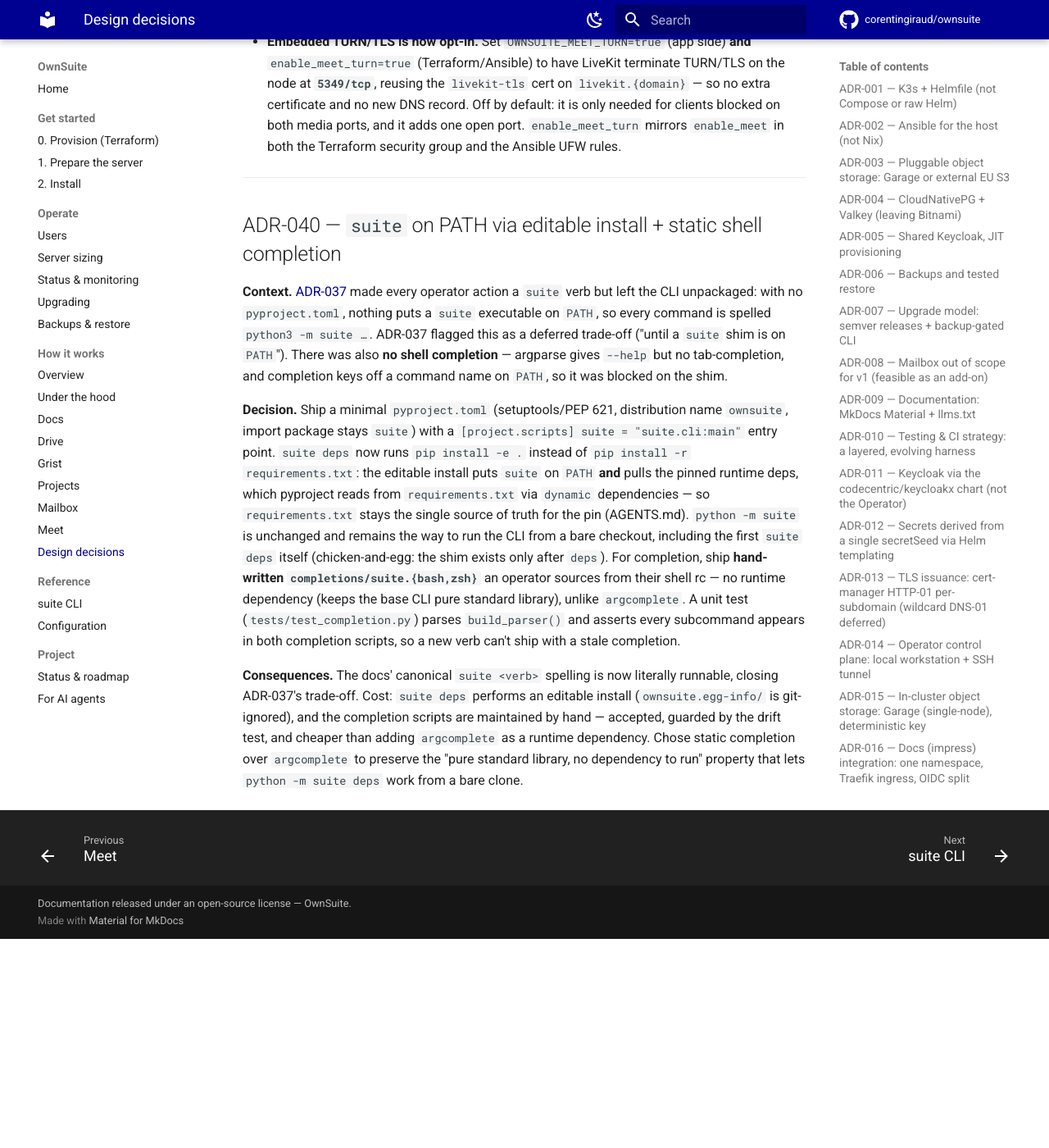
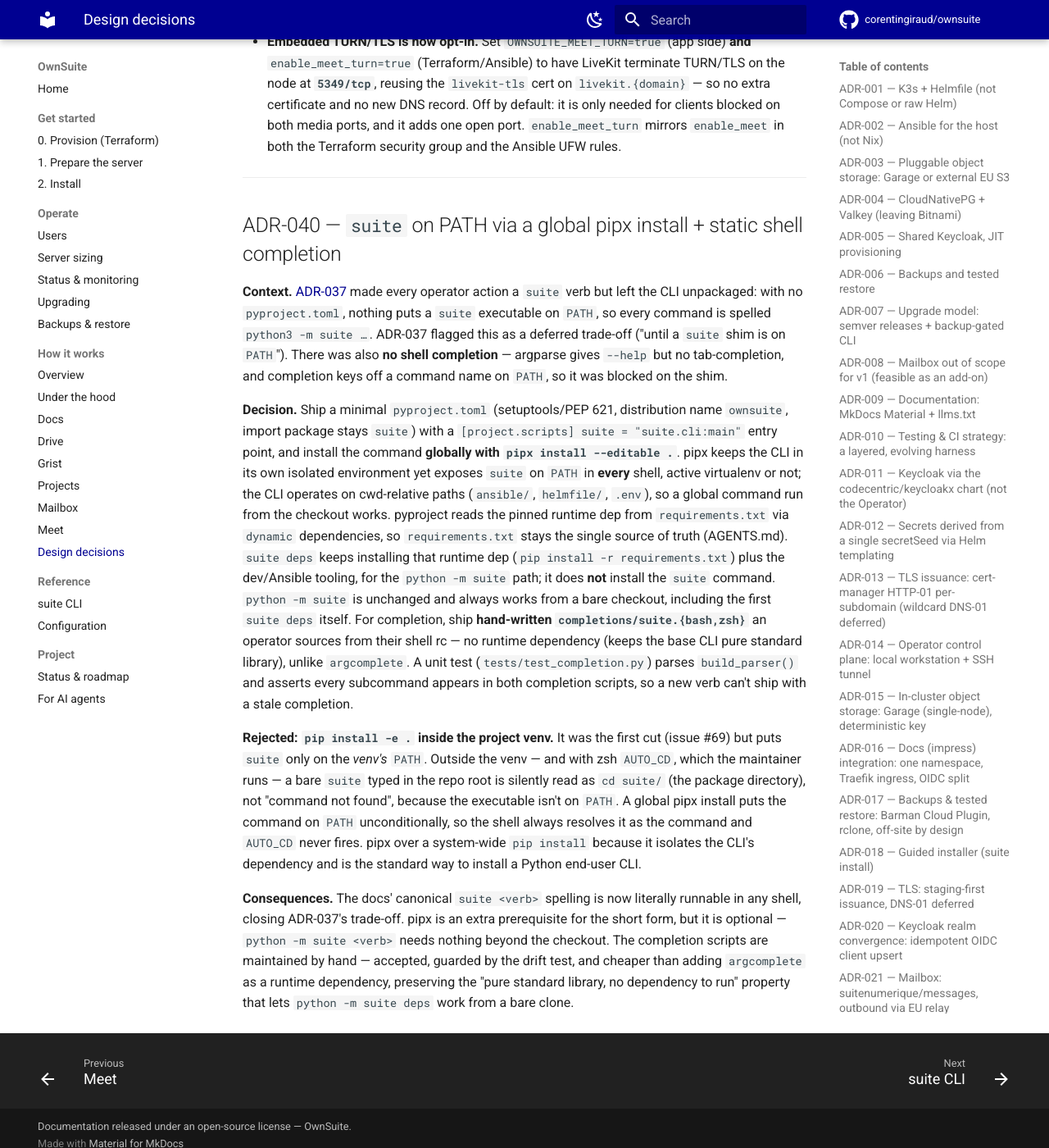
Before and after one commit to corentingiraud/ownsuite, an MkDocs documentation site: the page built from docs/understand/decisions.md, in a window 1280 px wide and 1400 px high, scrolled down 35781 px. Shown: the whole window at 82% size. Built offline with MkDocs 1.6.1 and Material for MkDocs 9.7.7, drawn with Linux system fonts in a browser that asks for light colours; comment, search, counter and statistics services are not loaded; before the commit the page ends 36926 px from its top, so only the background shows below that.

Commit message:
fix(cli): install suite globally via pipx, not editable into the venv (#70)
The editable install `suite deps` did (#69) put `suite` only on the
project venv's PATH. In any shell where the venv isn't active — and with
zsh AUTO_CD — a bare `suite` in the repo root is silently read as
`cd suite/` (the package directory) instead of running the command.

Install the command globally with `pipx install --editable .`: pipx keeps
the CLI isolated yet on PATH in every shell, so the shell always resolves
`suite` as the command and AUTO_CD never fires. The CLI is cwd-relative,
so a global command run from the checkout works. `suite deps` goes back to
installing just the runtime dep + tooling for the `python -m suite` path;
`python -m suite` still works from a bare checkout and never hits AUTO_CD.

Docs, Makefile and ADR-040 updated (pipx decision + AUTO_CD rationale, and
the venv editable approach recorded as rejected). pyproject and the static
completions are unchanged.

```diff
--- a/docs/understand/decisions.md
+++ b/docs/understand/decisions.md
@@ -1360,7 +1360,7 @@
 the entrypoint, Ansible/helmfile/kubectl are the tools it drives, and `make` stops being part of the
 operator's mental model. **Trade-off:** the headline commands grow one token longer
 (`make bootstrap` → `python3 -m suite bootstrap`) until a `suite` shim is on `PATH` — now
-resolved by [ADR-040](#adr-040-suite-on-path-via-editable-install-static-shell-completion). CI is
+resolved by [ADR-040](#adr-040-suite-on-path-via-a-global-pipx-install-static-shell-completion). CI is
 unaffected because it already invoked `pip`/`ansible-galaxy` directly rather than through `make deps`.
 
 ---
@@ -1452,7 +1452,7 @@
 
 ---
 
-## ADR-040 — `suite` on PATH via editable install + static shell completion
+## ADR-040 — `suite` on PATH via a global pipx install + static shell completion
 
 **Context.** [ADR-037](#adr-037-one-entrypoint-for-operators-every-action-is-a-suite-cli-verb) made
 every operator action a `suite` verb but left the CLI unpackaged: with no `pyproject.toml`, nothing
@@ -1462,20 +1462,31 @@
 on `PATH`, so it was blocked on the shim.
 
 **Decision.** Ship a minimal `pyproject.toml` (setuptools/PEP 621, distribution name `ownsuite`,
-import package stays `suite`) with a `[project.scripts] suite = "suite.cli:main"` entry point.
-`suite deps` now runs `pip install -e .` instead of `pip install -r requirements.txt`: the editable
-install puts `suite` on `PATH` **and** pulls the pinned runtime deps, which pyproject reads from
-`requirements.txt` via `dynamic` dependencies — so `requirements.txt` stays the single source of
-truth for the pin (AGENTS.md). `python -m suite` is unchanged and remains the way to run the CLI
-from a bare checkout, including the first `suite deps` itself (chicken-and-egg: the shim exists only
-after `deps`). For completion, ship **hand-written `completions/suite.{bash,zsh}`** an operator
-sources from their shell rc — no runtime dependency (keeps the base CLI pure standard library),
-unlike `argcomplete`. A unit test (`tests/test_completion.py`) parses `build_parser()` and asserts
-every subcommand appears in both completion scripts, so a new verb can't ship with a stale completion.
+import package stays `suite`) with a `[project.scripts] suite = "suite.cli:main"` entry point, and
+install the command **globally with `pipx install --editable .`**. pipx keeps the CLI in its own
+isolated environment yet exposes `suite` on `PATH` in **every** shell, active virtualenv or not; the
+CLI operates on cwd-relative paths (`ansible/`, `helmfile/`, `.env`), so a global command run from
+the checkout works. pyproject reads the pinned runtime dep from `requirements.txt` via `dynamic`
+dependencies, so `requirements.txt` stays the single source of truth (AGENTS.md). `suite deps`
+keeps installing that runtime dep (`pip install -r requirements.txt`) plus the dev/Ansible tooling,
+for the `python -m suite` path; it does **not** install the `suite` command. `python -m suite` is
+unchanged and always works from a bare checkout, including the first `suite deps` itself. For
+completion, ship **hand-written `completions/suite.{bash,zsh}`** an operator sources from their shell
+rc — no runtime dependency (keeps the base CLI pure standard library), unlike `argcomplete`. A unit
+test (`tests/test_completion.py`) parses `build_parser()` and asserts every subcommand appears in
+both completion scripts, so a new verb can't ship with a stale completion.
 
-**Consequences.** The docs' canonical `suite <verb>` spelling is now literally runnable, closing
-ADR-037's trade-off. Cost: `suite deps` performs an editable install (`ownsuite.egg-info/` is
-git-ignored), and the completion scripts are maintained by hand — accepted, guarded by the drift
-test, and cheaper than adding `argcomplete` as a runtime dependency. Chose static completion over
-`argcomplete` to preserve the "pure standard library, no dependency to run" property that lets
+**Rejected: `pip install -e .` inside the project venv.** It was the first cut (issue #69) but puts
+`suite` only on the *venv's* `PATH`. Outside the venv — and with zsh `AUTO_CD`, which the maintainer
+runs — a bare `suite` typed in the repo root is silently read as `cd suite/` (the package directory),
+not "command not found", because the executable isn't on `PATH`. A global pipx install puts the
+command on `PATH` unconditionally, so the shell always resolves it as the command and `AUTO_CD` never
+fires. pipx over a system-wide `pip install` because it isolates the CLI's dependency and is the
+standard way to install a Python end-user CLI.
+
+**Consequences.** The docs' canonical `suite <verb>` spelling is now literally runnable in any shell,
+closing ADR-037's trade-off. pipx is an extra prerequisite for the short form, but it is optional —
+`python -m suite <verb>` needs nothing beyond the checkout. The completion scripts are maintained by
+hand — accepted, guarded by the drift test, and cheaper than adding `argcomplete` as a runtime
+dependency, preserving the "pure standard library, no dependency to run" property that lets
 `python -m suite deps` work from a bare clone.
```
Also changed, not shown: README.md (+6 -4 lines), docs/reference/cli.md (+27 -11 lines), 3 other files.
